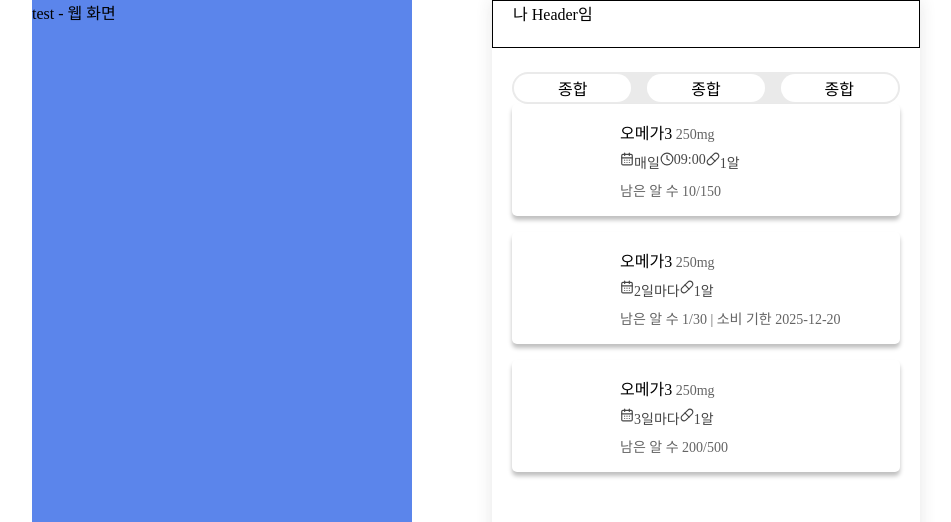
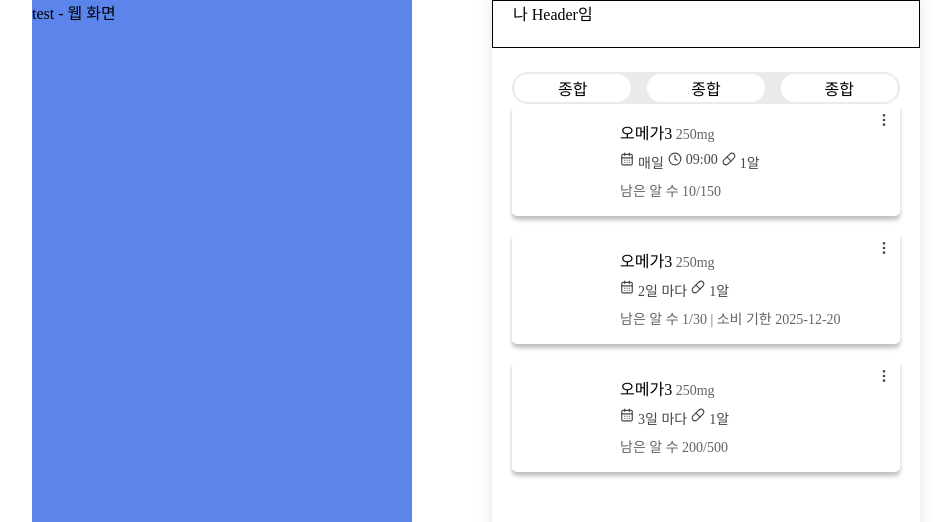
Before and after one commit to codestates-seb/seb42_main_013, a React (Create React App) app in the folder client/: page /summary in a window 1280 px wide. Shown: the top 522 px of the page, without its empty margins (164-1115 px from the left). Built offline with nearby package versions, Linux system fonts and the light colour scheme; a web font is replaced by a local one.

Commit message:
[Design]Summary page CSS

```diff
--- a/client/src/components/CreateModal.js
+++ b/client/src/components/CreateModal.js
@@ -6,7 +6,7 @@ import DataInput from "./DataInput";
 
 
 
-const ModalBackdrop = styled.div`
+export const ModalBackdrop = styled.div`
   /* top: 0;
   left: 0;
   bottom: 0;
@@ -67,9 +67,9 @@ function CreateModal ({isOpen, openContainsModalHandler, data, setData}) {
           <ModalView onClick={(e) => e.stopPropagation()}>
             <div className="closeBtn"><AddBtn><FontAwesomeIcon icon={faTimes}/></AddBtn></div>
             <div>성분명</div>
-            <DataInput/>
+            {/* <DataInput/> */}
             <div>함량</div>
-            <DataInput/>
+            {/* <DataInput/> */}
           </ModalView>
         </ModalBackdrop> : null}
       </ModalContainer>
--- a/client/src/components/SummaryList.js
+++ b/client/src/components/SummaryList.js
@@ -1,4 +1,6 @@
 import styled from "styled-components";
+import { useState } from "react";
+import { ModalBackdrop } from "../components/CreateModal";
 
 const ListContainer = styled.li`
   display: flex;
@@ -6,7 +8,11 @@ const ListContainer = styled.li`
   box-shadow: 0px 4px 4px rgba(0, 0, 0, 0.25);
   border-radius: 5px;
   padding: 16px  8px;
-
+  position:relative;
+  z-index:1200;
+  .backdrop{
+    background-color: transparent;
+  }
 `
 
 const ListImgBox = styled.div`
@@ -46,6 +52,7 @@ const PillSummary = styled.div`
   display: flex;
   font-size: 14px;
   color: var(--black-100);
+  gap: 4px;
   svg{
     width: 14px;
     height: 14px;
@@ -56,11 +63,59 @@ const PillSummary = styled.div`
     stroke-linejoin: round;
   }
 `
-
+const OpenMenu = styled.div`
+  color:var(--black-100);
+  position: absolute;
+  right:8px;
+  top:8px;
+  cursor: pointer;
+  svg{
+    width:16px;
+    height:16px;
+    fill: none;
+    stroke: currentColor;
+    stroke-width: 2;
+  }
+`
+const ModalMenu = styled.div`
+  position: absolute;
+  top: 8px;
+  right: 8px;
+  border-radius: 5px;
+  display: flex;
+  flex-direction: column;
+  color: var(--black-200);
+  font-size: 12px;
+  background-color: white;
+  text-align: center;
+  box-shadow: 0px 2px 2px rgba(0, 0, 0, 0.25);
+  >div{
+    padding: 4px 16px;
+  }
+  >div:first-child{
+    padding-top: 8px;
+  }
+  >div:last-child{
+    color: rgb(240, 86, 86);
+    padding-bottom: 8px
+  }
+  >div:hover{
+    :hover{
+    background-color: #F7F9FA;
+  }
+  }
+`
 
 function SummaryList ({pill}){
+const [isOpen, setIsOpen] = useState(false)
+const openModalHandler = () => {
+  setIsOpen(!isOpen)
+  console.log(isOpen)
+}
+
   return(
     <ListContainer>
+      {isOpen && <ModalBackdrop className="backdrop" onClick={openModalHandler} />}
       <ListImgBox img={pill.img}></ListImgBox>
       <ListContent>
         <PillSection>
@@ -69,7 +124,7 @@ function SummaryList ({pill}){
         </PillSection>
         <PillSummary>
           <svg xmlns="http://www.w3.org/2000/svg" viewBox="0 0 24 24"><rect x="3" y="4" width="18" height="18" rx="2" ry="2"></rect><line x1="16" y1="2" x2="16" y2="6"></line><line x1="8" y1="2" x2="8" y2="6"></line><line x1="3" y1="10" x2="21" y2="10"></line><path d="M8 14h.01"></path><path d="M12 14h.01"></path><path d="M16 14h.01"></path><path d="M8 18h.01"></path><path d="M12 18h.01"></path><path d="M16 18h.01"></path></svg>
-          {pill.cycle===1 ? "매일" :`${pill.cycle}일마다`}
+          {pill.cycle===1 ? "매일" :`${pill.cycle}일 마다`}
           {!!pill.time.length && <svg xmlns="http://www.w3.org/2000/svg" viewBox="0 0 24 24"><circle cx="12" cy="12" r="10"></circle><polyline points="12 6 12 12 16 14"></polyline></svg>}
           {pill.time}
           <svg xmlns="http://www.w3.org/2000/svg" viewBox="0 0 24 24"><path d="m10.5 20.5 10-10a4.95 4.95 0 1 0-7-7l-10 10a4.95 4.95 0 1 0 7 7Z"></path><path d="m8.5 8.5 7 7"></path></svg>
@@ -79,6 +134,18 @@ function SummaryList ({pill}){
           {`남은 알 수 ${pill.currentQty}/${pill.totalQty}`} {!!pill.expiryDate.length && `| 소비 기한 ${pill.expiryDate}`}
         </PillSection>
       </ListContent>
+      <OpenMenu onClick={openModalHandler}>
+      <svg xmlns="http://www.w3.org/2000/svg" viewBox="0 0 24 24"  stroke-linecap="round" stroke-linejoin="round"><circle cx="12" cy="12" r="1"></circle><circle cx="12" cy="5" r="1"></circle><circle cx="12" cy="19" r="1"></circle></svg>
+      </OpenMenu>
+      { isOpen &&
+        <>
+          <ModalMenu onClick={(e) => e.stopPropagation()}>
+          <div>수정하기</div>
+          <div>삭제하기</div>
+          </ModalMenu>
+        </>
+      }
+
     </ListContainer>
   )
 }
--- a/client/src/pages/Summary.js
+++ b/client/src/pages/Summary.js
@@ -28,6 +28,13 @@ const SummartLists = styled.ul`
   display: flex;
   flex-direction: column;
   gap: 16px;
+`
+const Options = styled.div`
+
+`
+
+const Sort = styled.div`
+
 `
 
 function Summary (){
@@ -95,6 +102,9 @@ function Summary (){
         <FilterBtn>종합</FilterBtn>
         <FilterBtn>종합</FilterBtn>
       </Headfilter>
+      <Options>
+
+      </ Options>
       <SummartLists>
         {dummy.map((ele,idx)=>{
           return <SummaryList key={idx} pill={ele}/>
```
